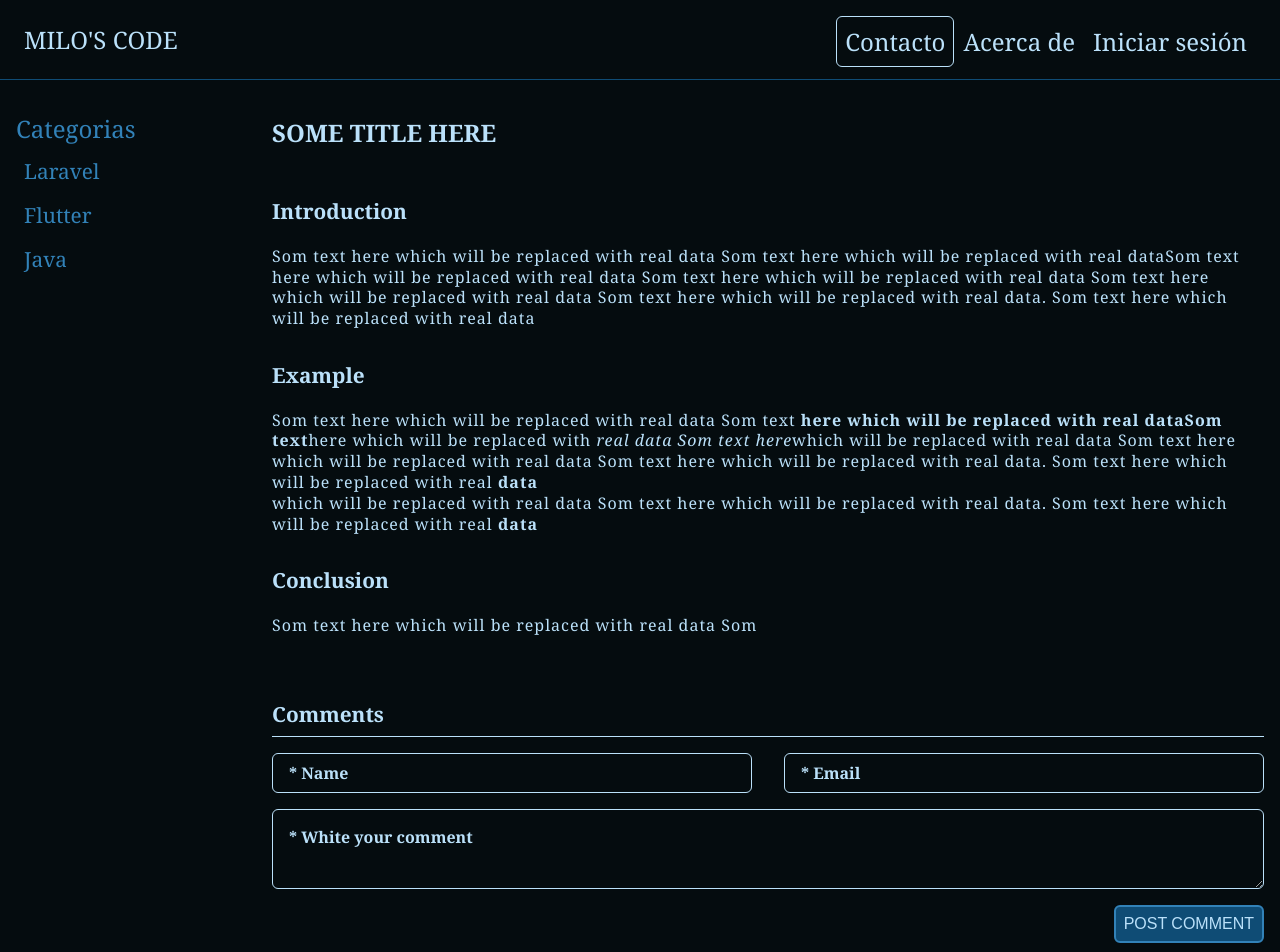
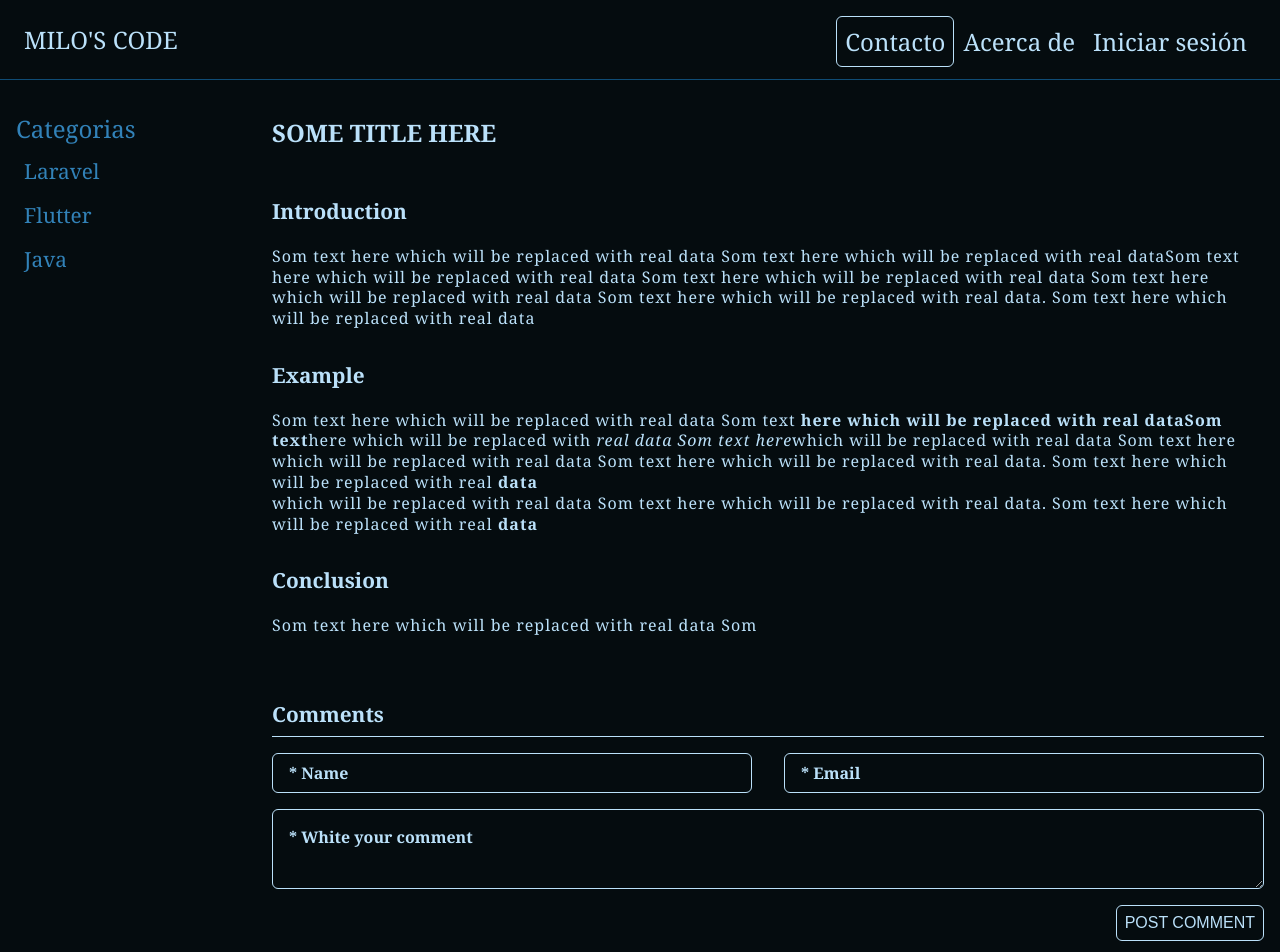
Before and after one commit to MiloJuarez/blog, a React app: page / in a window 1280 px wide. Shown: the top 952 px of the page. Built offline with nearby package versions, Linux system fonts and the light colour scheme.

Commit message:
Used linear gradient

```diff
--- a/src/styles/Comments.scss
+++ b/src/styles/Comments.scss
@@ -39,14 +39,13 @@
     padding: vars.$m calc(vars.$pc / 2);
     font-size: vars.$fs-nr;
     color: vars.$text-color;
-    background-color: vars.$secondary-color;
-    border: 2px solid vars.$secondary-color-ligth;
+    background-color: vars.$primary-color;
+    border: 1px solid vars.$text-color;
     border-radius: vars.$bradius;
     cursor: pointer;
 }
 .Form__submit:hover {
-    background-color: vars.$primary-color;
-    border: 2px solid vars.$text-color;
+    background: linear-gradient(vars.$secondary-color, vars.$primary-color);
 }
 ::placeholder {
     color: vars.$text-color;
```
